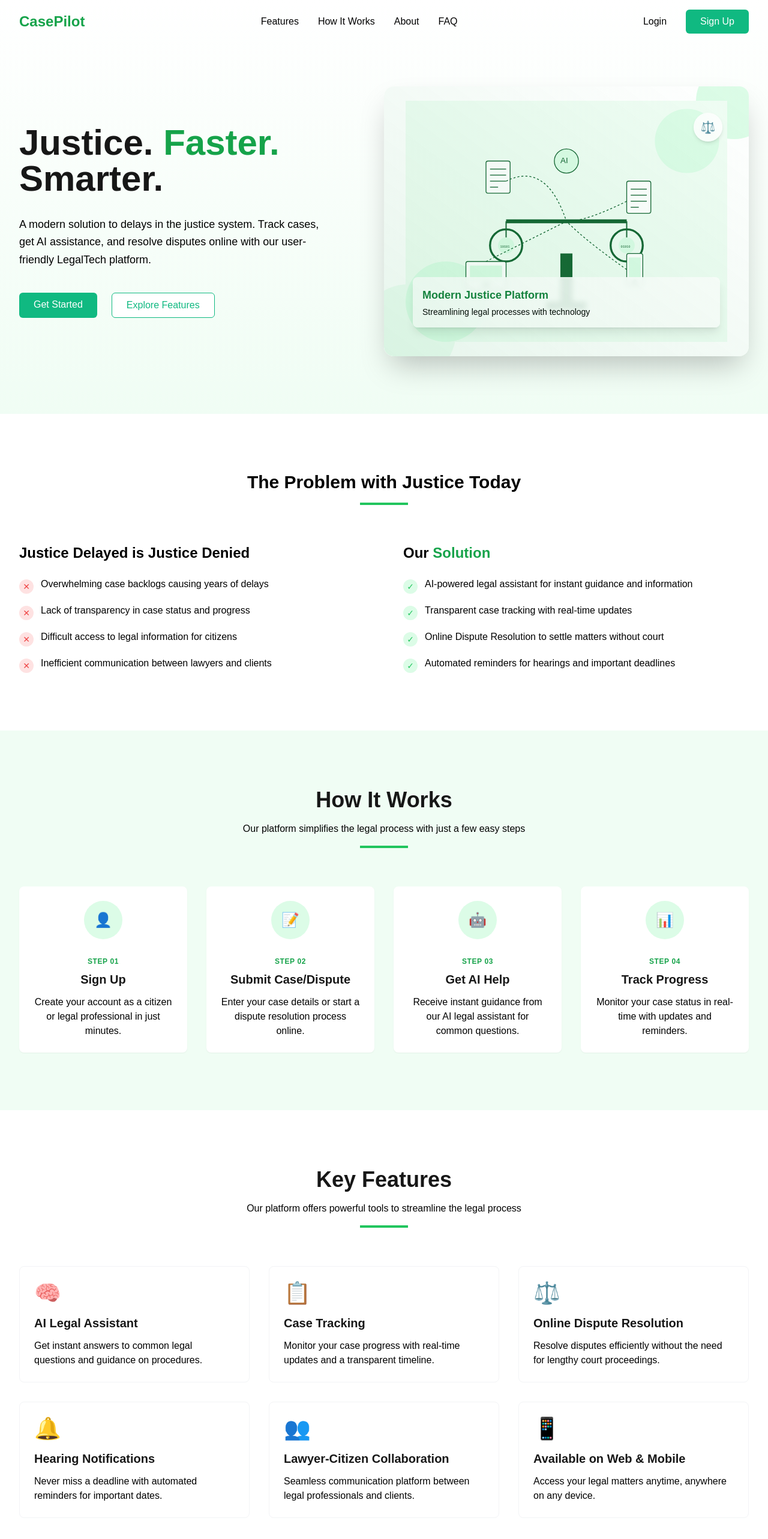
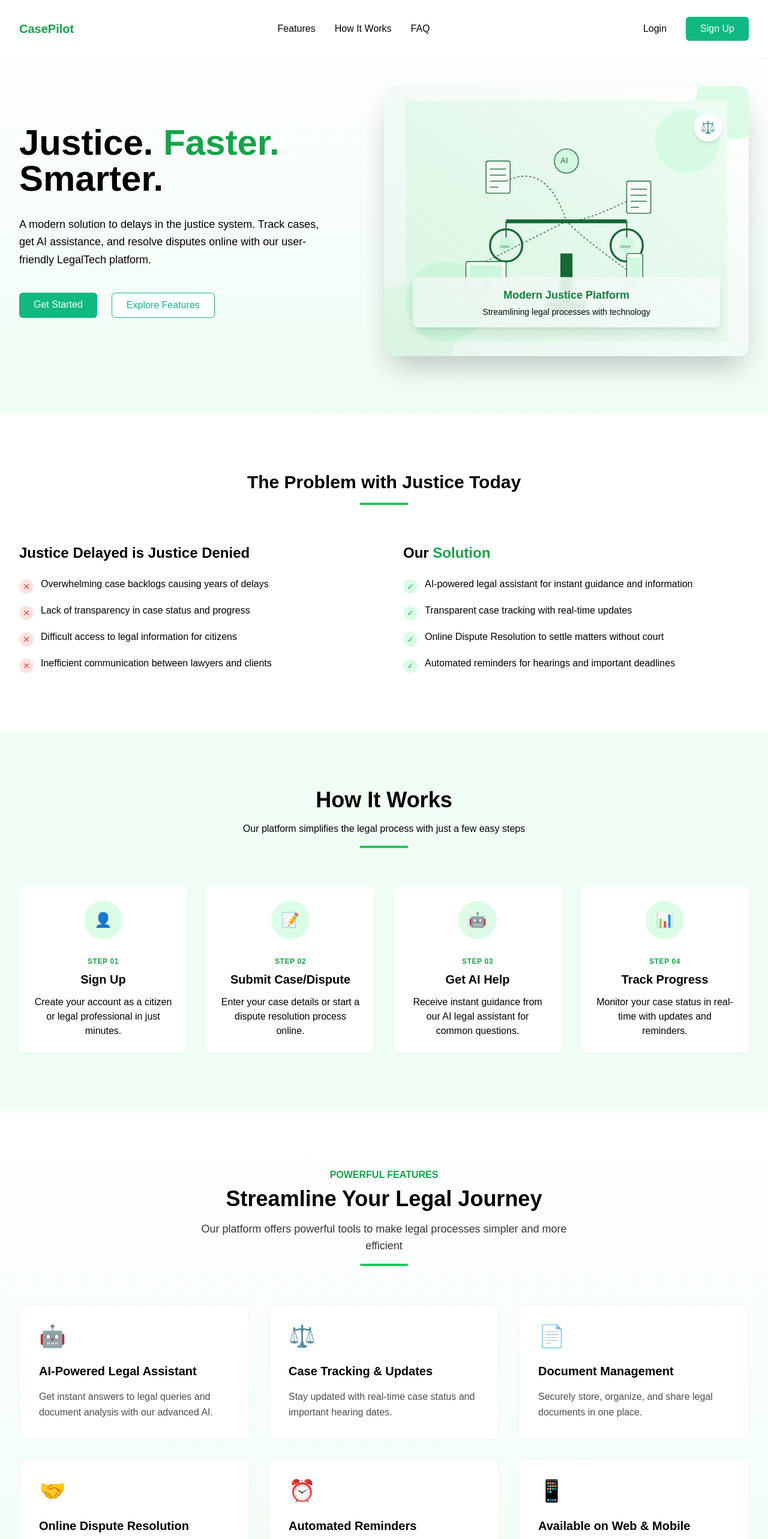
Before and after one commit to Jasharaj/WeHack-TeamAmigos-Frontend, a Next.js app: page / in a window 1280 px wide. Shown: the top 2566 px of the page at 60% size. Built offline with nearby package versions, Linux system fonts and the light colour scheme.

Commit message:
feat: update landing page components and main page layout

```diff
--- a/src/components/FeaturesSection.tsx
+++ b/src/components/FeaturesSection.tsx
@@ -1,29 +1,31 @@
+import React from 'react';
+
 const FeaturesSection = () => {
   const features = [
     {
-      title: 'AI Legal Assistant',
-      description: 'Get instant answers to common legal questions and guidance on procedures.',
-      icon: '🧠'
+      title: 'AI-Powered Legal Assistant',
+      description: 'Get instant answers to legal queries and document analysis with our advanced AI.',
+      icon: '🤖'
     },
     {
-      title: 'Case Tracking',
-      description: 'Monitor your case progress with real-time updates and a transparent timeline.',
-      icon: '📋'
+      title: 'Case Tracking & Updates',
+      description: 'Stay updated with real-time case status and important hearing dates.',
+      icon: '⚖️'
+    },
+    {
+      title: 'Document Management',
+      description: 'Securely store, organize, and share legal documents in one place.',
+      icon: '📄'
     },
     {
       title: 'Online Dispute Resolution',
-      description: 'Resolve disputes efficiently without the need for lengthy court proceedings.',
-      icon: '⚖️'
+      description: 'Resolve disputes efficiently through our online mediation platform.',
+      icon: '🤝'
     },
     {
-      title: 'Hearing Notifications',
-      description: 'Never miss a deadline with automated reminders for important dates.',
-      icon: '🔔'
-    },
-    {
-      title: 'Lawyer-Citizen Collaboration',
-      description: 'Seamless communication platform between legal professionals and clients.',
-      icon: '👥'
+      title: 'Automated Reminders',
+      description: 'Never miss a hearing or deadline with smart notifications.',
+      icon: '⏰'
     },
     {
       title: 'Available on Web & Mobile',
@@ -33,25 +35,32 @@
   ];
 
   return (
-    <section className="section-padding bg-white" id="features">
+    <section className="section-padding bg-gradient-to-b from-white to-green-50" id="features">
       <div className="container-custom">
         <div className="text-center mb-16">
-          <h2 className="text-3xl md:text-4xl font-bold mb-4">Key Features</h2>
-          <p className="text-black max-w-2xl mx-auto">
-            Our platform offers powerful tools to streamline the legal process
+          <span className="text-green-600 font-semibold mb-2 inline-block">POWERFUL FEATURES</span>
+          <h2 className="text-3xl md:text-4xl font-bold mb-4 text-black">Streamline Your Legal Journey</h2>
+          <p className="text-black/80 max-w-2xl mx-auto text-lg">
+            Our platform offers powerful tools to make legal processes simpler and more efficient
           </p>
-          <div className="w-20 h-1 bg-green-500 mx-auto mt-4"></div>
+          <div className="w-20 h-1 bg-green-500 mx-auto mt-4 rounded-full"></div>
         </div>
 
         <div className="grid md:grid-cols-2 lg:grid-cols-3 gap-8">
           {features.map((feature, index) => (
             <div
               key={index}
-              className="bg-white p-6 rounded-lg border border-gray-100 hover:border-green-200 hover:shadow-sm transition-all duration-300"
+              className="bg-white p-8 rounded-xl border border-black/5 hover:border-green-200 hover:shadow-lg transition-all duration-300 group"
             >
-              <div className="text-4xl mb-4">{feature.icon}</div>
-              <h3 className="text-xl font-semibold mb-3">{feature.title}</h3>
-              <p className="text-black">{feature.description}</p>
+              <div className="text-4xl mb-6 transform group-hover:scale-110 transition-transform duration-300">
+                {feature.icon}
+              </div>
+              <h3 className="text-xl font-semibold mb-4 text-black group-hover:text-green-600 transition-colors">
+                {feature.title}
+              </h3>
+              <p className="text-black/70 leading-relaxed">
+                {feature.description}
+              </p>
             </div>
           ))}
         </div>
--- a/src/components/HeroSection.tsx
+++ b/src/components/HeroSection.tsx
@@ -8,10 +8,10 @@
         <div className="flex flex-col md:flex-row items-center">
           <div className="md:w-1/2 mb-10 md:mb-0 md:pr-8 animate-fadeIn">
             <h1 className="text-4xl md:text-5xl lg:text-6xl font-bold leading-tight mb-8">
-              Justice. <span className="text-green-600 relative">
+              <span className="text-black">Justice.</span> <span className="text-green-600 relative">
                 Faster.
                 <span className="absolute bottom-0 left-0 w-full h-1 bg-green-600 transform scale-x-0 transition-transform duration-500 group-hover:scale-x-100"></span>
-              </span> Smarter.
+              </span> <span className="text-black">Smarter.</span>
             </h1>
             <p className="text-lg text-black mb-10 max-w-lg leading-relaxed">
               A modern solution to delays in the justice system. Track cases, get AI assistance,
@@ -48,7 +48,7 @@
                       />
 
                       {/* Overlay elements */}
-                      <div className="absolute bottom-6 left-6 right-6 bg-white/90 backdrop-blur-sm p-4 rounded-lg shadow-lg">
+                      <div className="absolute bottom-6 left-6 right-6 bg-white/90 backdrop-blur-sm p-4 rounded-lg shadow-lg text-center">
                         <h3 className="text-lg font-semibold text-green-700 mb-1">Modern Justice Platform</h3>
                         <p className="text-sm text-black">Streamlining legal processes with technology</p>
                       </div>
--- a/src/components/HowItWorksSection.tsx
+++ b/src/components/HowItWorksSection.tsx
@@ -30,7 +30,7 @@
     <section className="section-padding bg-green-50" id="how-it-works">
       <div className="container-custom">
         <div className="text-center mb-16">
-          <h2 className="text-3xl md:text-4xl font-bold mb-4">How It Works</h2>
+          <h2 className="text-3xl md:text-4xl font-bold mb-4 text-black">How It Works</h2>
           <p className="text-black max-w-2xl mx-auto">
             Our platform simplifies the legal process with just a few easy steps
           </p>
@@ -50,7 +50,7 @@
                 <span className="inline-block text-xs font-bold text-green-600 tracking-wider mb-2">
                   STEP {step.number}
                 </span>
-                <h3 className="text-xl font-semibold mb-3">{step.title}</h3>
+                <h3 className="text-xl font-semibold mb-3 text-black">{step.title}</h3>
                 <p className="text-black">{step.description}</p>
               </div>
             </div>
--- a/src/components/Navbar.tsx
+++ b/src/components/Navbar.tsx
@@ -9,11 +9,7 @@
 
   useEffect(() => {
     const handleScroll = () => {
-      if (window.scrollY > 10) {
-        setIsScrolled(true);
-      } else {
-        setIsScrolled(false);
-      }
+      setIsScrolled(window.scrollY > 10);
     };
 
     window.addEventListener('scroll', handleScroll);
@@ -21,32 +17,29 @@
   }, []);
 
   return (
-    <nav className={`fixed top-0 w-full z-50 transition-all duration-300 ${
-      isScrolled ? 'bg-white/90 backdrop-blur-sm shadow-md py-2' : 'bg-transparent py-4'
+    <nav className={`fixed top-0 left-0 right-0 z-50 bg-white/70 backdrop-blur-md shadow-sm transition-all duration-300 ${
+      isScrolled ? 'py-2' : 'py-4'
     }`}>
-      <div className="container-custom flex justify-between items-center">
+      <div className="container-custom h-16 flex items-center justify-between">
         {/* Logo */}
-        <Link href="/" className="flex items-center space-x-2">
-          <span className="text-2xl font-bold text-green-600">CasePilot</span>
+        <Link href="/" className="flex items-center">
+          <span className="text-xl font-bold text-green-600">CasePilot</span>
         </Link>
 
-        {/* Navigation Links */}
-        <div className="hidden md:flex items-center space-x-8">
+        {/* Navigation Links - Centered */}
+        <div className="hidden md:flex items-center justify-center flex-1 space-x-8 px-4">
           <Link href="#features" className="text-black hover:text-green-600 transition-colors">
             Features
           </Link>
           <Link href="#how-it-works" className="text-black hover:text-green-600 transition-colors">
             How It Works
           </Link>
-          <Link href="#about" className="text-black hover:text-green-600 transition-colors">
-            About
-          </Link>
           <Link href="#faq" className="text-black hover:text-green-600 transition-colors">
             FAQ
           </Link>
         </div>
 
-        {/* Auth CTAs */}
+        {/* Auth Buttons */}
         <div className="flex items-center space-x-4">
           <Link
             href="/login"
--- a/src/components/WhoItsForSection.tsx
+++ b/src/components/WhoItsForSection.tsx
@@ -1,6 +1,6 @@
 const WhoItsForSection = () => {
   return (
-    <section className="py-24 bg-white">
+    <section className="py-24 bg-white" id="who-its-for">
       <div className="container mx-auto px-4">
         <div className="max-w-6xl mx-auto">
           <div className="text-center mb-16">
@@ -14,32 +14,32 @@
 
           <div className="grid md:grid-cols-2 gap-12">
             {/* For Citizens */}
-            <div className="bg-white p-8 rounded-lg shadow-sm">
-              <div className="flex items-center justify-center w-20 h-20 rounded-full bg-green-100 text-green-600 text-3xl mb-6 mx-auto">
+            <div className="bg-white p-8 rounded-lg shadow-sm hover:shadow-lg transition-all duration-300">
+              <div className="flex items-center justify-center w-20 h-20 rounded-full bg-green-100 text-green-600 text-3xl mb-6 mx-auto transform hover:scale-105 transition-transform duration-300">
                 👨‍👩‍👧‍👦
               </div>
-              <h3 className="text-2xl font-semibold text-center mb-6 text-black">For Citizens</h3>
+              <h3 className="text-2xl font-semibold text-center mb-6 text-black hover:text-green-600 transition-colors duration-300">For Citizens</h3>
               <ul className="space-y-4">
-                <li className="flex items-start">
-                  <div className="flex-shrink-0 h-6 w-6 rounded-full bg-green-100 flex items-center justify-center mr-3 mt-1">
+                <li className="flex items-start group">
+                  <div className="flex-shrink-0 h-6 w-6 rounded-full bg-green-100 flex items-center justify-center mr-3 mt-1 group-hover:bg-green-200 transition-colors duration-300">
                     <span className="text-green-500 text-sm">✓</span>
                   </div>
                   <p className="text-black">Track your cases with real-time updates</p>
                 </li>
-                <li className="flex items-start">
-                  <div className="flex-shrink-0 h-6 w-6 rounded-full bg-green-100 flex items-center justify-center mr-3 mt-1">
+                <li className="flex items-start group">
+                  <div className="flex-shrink-0 h-6 w-6 rounded-full bg-green-100 flex items-center justify-center mr-3 mt-1 group-hover:bg-green-200 transition-colors duration-300">
                     <span className="text-green-500 text-sm">✓</span>
                   </div>
                   <p className="text-black">Get answers to common legal questions instantly</p>
                 </li>
-                <li className="flex items-start">
-                  <div className="flex-shrink-0 h-6 w-6 rounded-full bg-green-100 flex items-center justify-center mr-3 mt-1">
+                <li className="flex items-start group">
+                  <div className="flex-shrink-0 h-6 w-6 rounded-full bg-green-100 flex items-center justify-center mr-3 mt-1 group-hover:bg-green-200 transition-colors duration-300">
                     <span className="text-green-500 text-sm">✓</span>
                   </div>
                   <p className="text-black">Receive reminders for important hearings and deadlines</p>
                 </li>
-                <li className="flex items-start">
-                  <div className="flex-shrink-0 h-6 w-6 rounded-full bg-green-100 flex items-center justify-center mr-3 mt-1">
+                <li className="flex items-start group">
+                  <div className="flex-shrink-0 h-6 w-6 rounded-full bg-green-100 flex items-center justify-center mr-3 mt-1 group-hover:bg-green-200 transition-colors duration-300">
                     <span className="text-green-500 text-sm">✓</span>
                   </div>
                   <p className="text-black">Resolve disputes online without going to court</p>
@@ -48,32 +48,32 @@
             </div>
 
             {/* For Lawyers */}
-            <div className="bg-white p-8 rounded-lg shadow-sm">
-              <div className="flex items-center justify-center w-20 h-20 rounded-full bg-green-100 text-green-600 text-3xl mb-6 mx-auto">
+            <div className="bg-white p-8 rounded-lg shadow-sm hover:shadow-lg transition-all duration-300">
+              <div className="flex items-center justify-center w-20 h-20 rounded-full bg-green-100 text-green-600 text-3xl mb-6 mx-auto transform hover:scale-105 transition-transform duration-300">
                 👨‍⚖️
               </div>
-              <h3 className="text-2xl font-semibold text-center mb-6 text-black">For Lawyers</h3>
+              <h3 className="text-2xl font-semibold text-center mb-6 text-black hover:text-green-600 transition-colors duration-300">For Lawyers</h3>
               <ul className="space-y-4">
-                <li className="flex items-start">
-                  <div className="flex-shrink-0 h-6 w-6 rounded-full bg-green-100 flex items-center justify-center mr-3 mt-1">
+                <li className="flex items-start group">
+                  <div className="flex-shrink-0 h-6 w-6 rounded-full bg-green-100 flex items-center justify-center mr-3 mt-1 group-hover:bg-green-200 transition-colors duration-300">
                     <span className="text-green-500 text-sm">✓</span>
                   </div>
                   <p className="text-black">Manage multiple cases efficiently in one platform</p>
                 </li>
-                <li className="flex items-start">
-                  <div className="flex-shrink-0 h-6 w-6 rounded-full bg-green-100 flex items-center justify-center mr-3 mt-1">
+                <li className="flex items-start group">
+                  <div className="flex-shrink-0 h-6 w-6 rounded-full bg-green-100 flex items-center justify-center mr-3 mt-1 group-hover:bg-green-200 transition-colors duration-300">
                     <span className="text-green-500 text-sm">✓</span>
                   </div>
                   <p className="text-black">Conduct legal research faster with AI assistance</p>
                 </li>
-                <li className="flex items-start">
-                  <div className="flex-shrink-0 h-6 w-6 rounded-full bg-green-100 flex items-center justify-center mr-3 mt-1">
+                <li className="flex items-start group">
+                  <div className="flex-shrink-0 h-6 w-6 rounded-full bg-green-100 flex items-center justify-center mr-3 mt-1 group-hover:bg-green-200 transition-colors duration-300">
                     <span className="text-green-500 text-sm">✓</span>
                   </div>
                   <p className="text-black">Communicate seamlessly with clients through the platform</p>
                 </li>
-                <li className="flex items-start">
-                  <div className="flex-shrink-0 h-6 w-6 rounded-full bg-green-100 flex items-center justify-center mr-3 mt-1">
+                <li className="flex items-start group">
+                  <div className="flex-shrink-0 h-6 w-6 rounded-full bg-green-100 flex items-center justify-center mr-3 mt-1 group-hover:bg-green-200 transition-colors duration-300">
                     <span className="text-green-500 text-sm">✓</span>
                   </div>
                   <p className="text-black">Automate routine tasks to focus on complex legal work</p>
```
